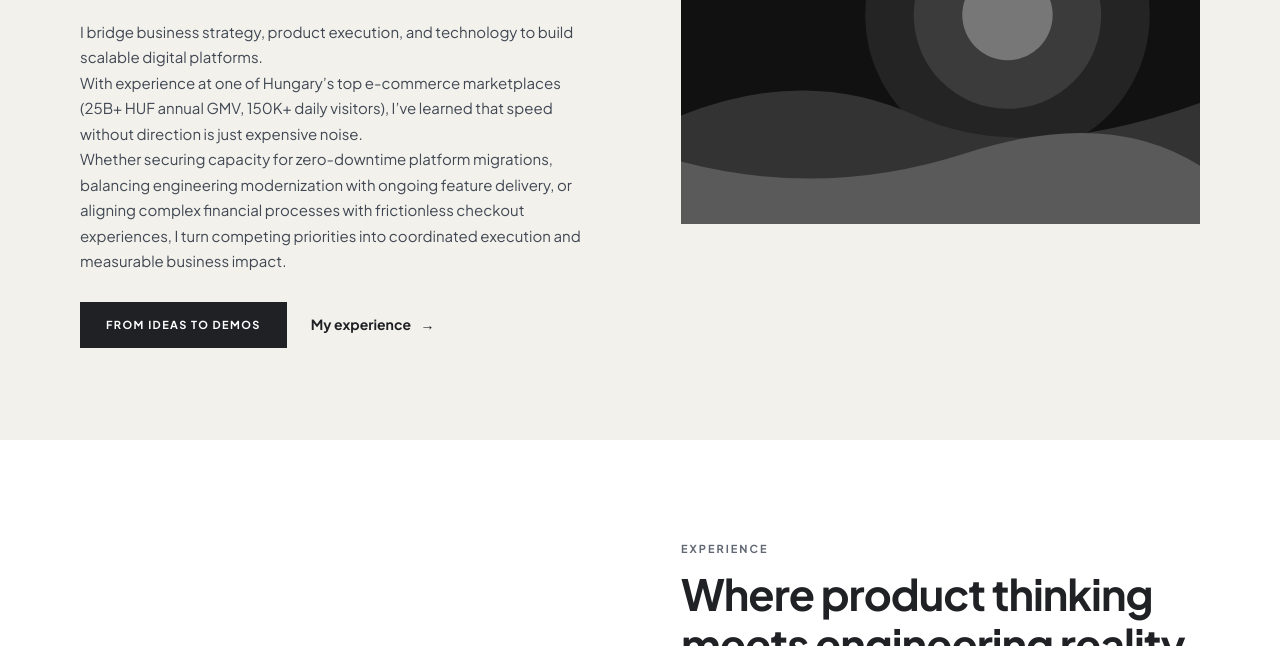
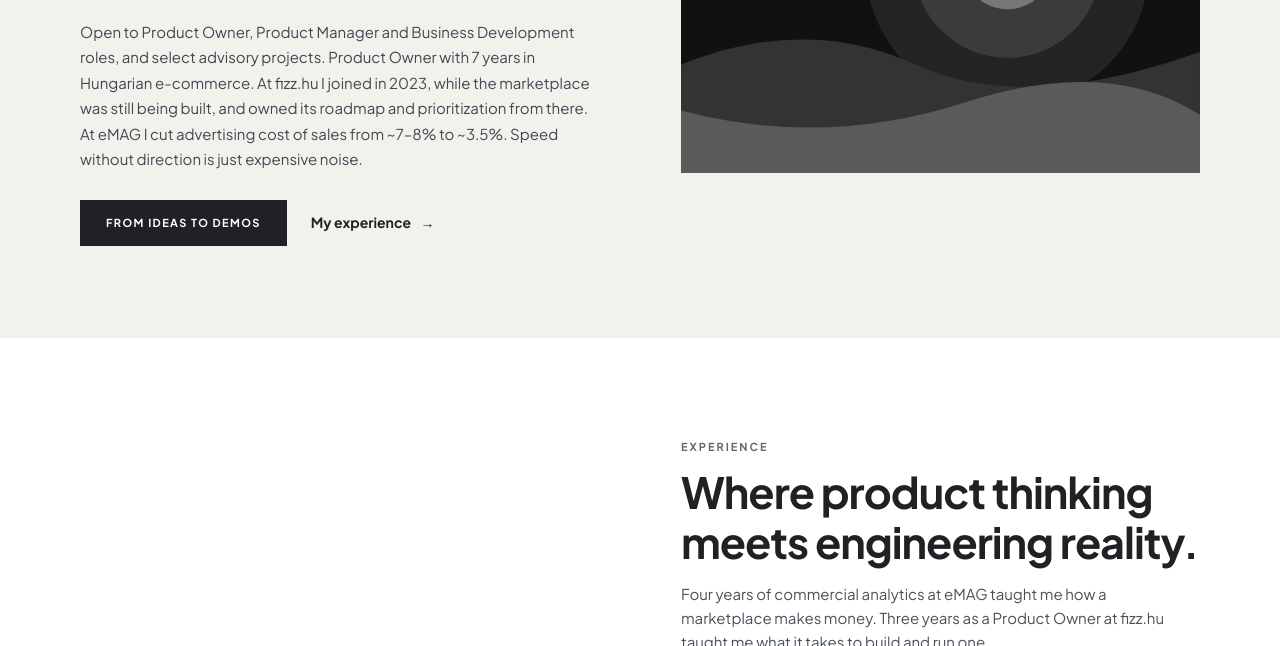
Before and after one commit to djanoska/portfolio, a plain HTML site: page index.html in a window 1280 px wide. Shown: the part 454-1100 px from the top of the page. Drawn offline with Linux system fonts and the light colour scheme.

Commit message:
Revise introduction and add new role details
Updated the introduction section to include new roles and experiences.

```diff
--- a/index.html
+++ b/index.html
@@ -63,9 +63,11 @@
           <h1>Business thinking.<br>Product mindset.<br>Enterprise scale.</h1>
           <p class="role-line">E-commerce · Product Ownership · Platform Evolution</p>
           <p class="intro">
-          I bridge business strategy, product execution, and technology to build scalable digital platforms.<br>
-          With experience at one of Hungary’s top e-commerce marketplaces (25B+ HUF annual GMV, 150K+ daily visitors), I’ve learned that speed without direction is just expensive noise.<br>
-          Whether securing capacity for zero-downtime platform migrations, balancing engineering modernization with ongoing feature delivery, or aligning complex financial processes with frictionless checkout experiences, I turn competing priorities into coordinated execution and measurable business impact.
+         Open to Product Owner, Product Manager and Business Development roles, and select advisory projects.
+
+Product Owner with 7 years in Hungarian e-commerce. At fizz.hu I joined in 2023, while the marketplace was still being built, and owned its roadmap and prioritization from there. At eMAG I cut advertising cost of sales from ~7–8% to ~3.5%.
+
+Speed without direction is just expensive noise.
           </p>
           <div class="about-actions">
             <a class="button" href="#projects">From Ideas to Demos</a>
```
